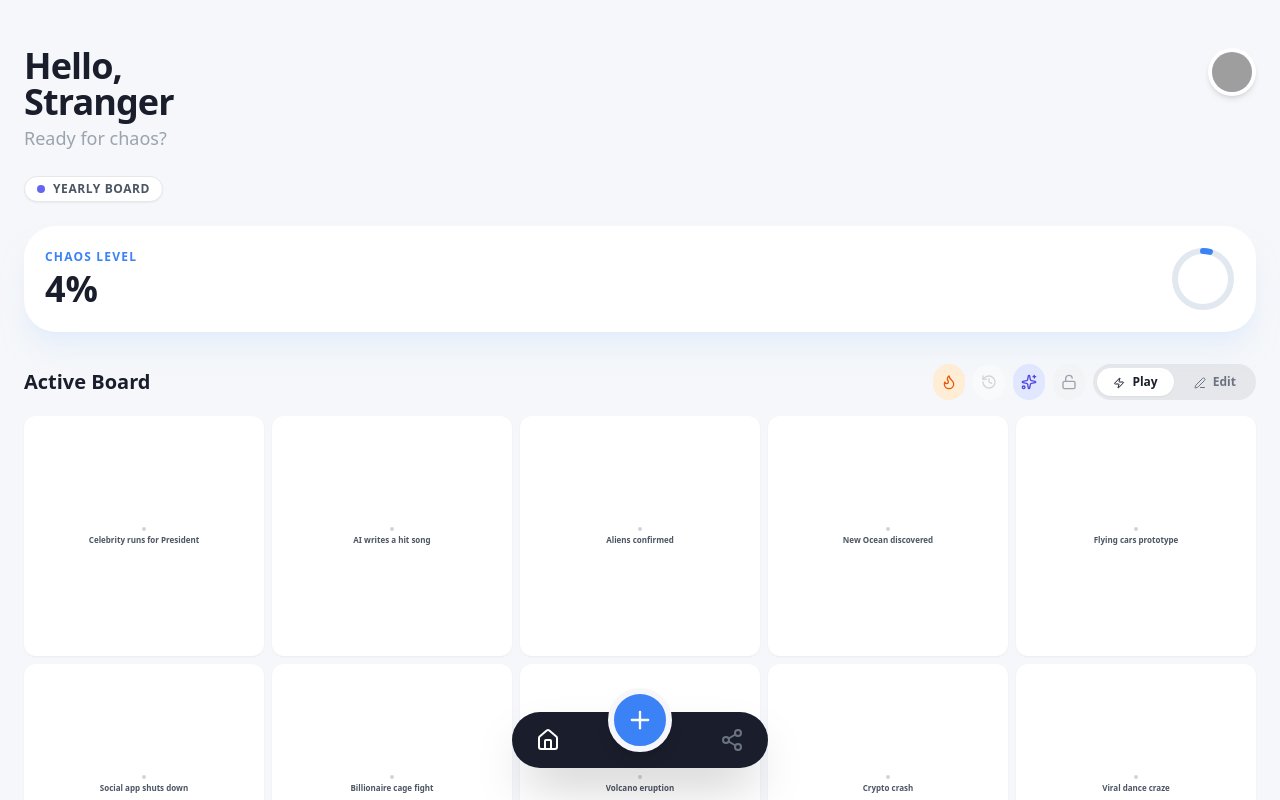
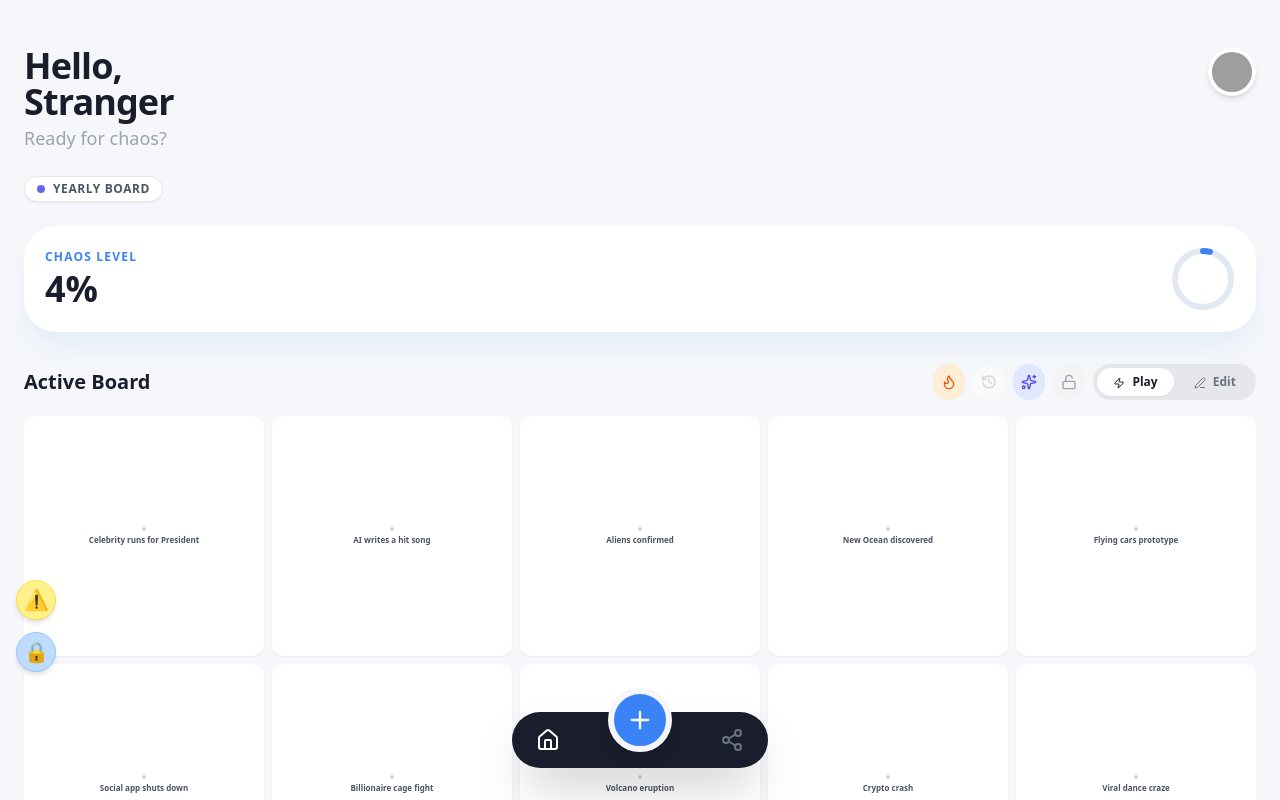
Before and after one commit to L-Aesthetic/Chaos-Card, a React (Vite) app: page / in a window 1280 px wide. Both pictures are taken after a click on the button 72 px from the left and 580 px from the top of the page. Built offline with nearby package versions, Linux system fonts and the light colour scheme; grey boxes are pictures that could not be loaded.

Commit message:
Add floating Beta + Privacy tooltip system

```diff
--- a/src/App.jsx
+++ b/src/App.jsx
@@ -297,6 +297,9 @@ const [userProfile, setUserProfile] = useState(() => {
   // Transients
   const [showConfetti, setShowConfetti] = useState(false);
   const [selectedSquare, setSelectedSquare] = useState(null);
+  // --- Beta + Privacy Tooltip State ---
+  const [showBetaTooltip, setShowBetaTooltip] = useState(false);
+  const [showPrivacyTooltip, setShowPrivacyTooltip] = useState(false);
   const [editingSquare, setEditingSquare] = useState(null);
   const [showShare, setShowShare] = useState(false);
   const [isEditingProfile, setIsEditingProfile] = useState(false);
@@ -893,6 +896,66 @@ const [userProfile, setUserProfile] = useState(() => {
           <button onClick={() => setActiveTab('create')} className="bg-blue-500 p-3 rounded-full -mt-10 border-[6px] border-[#F5F7FA] shadow-lg"><Plus size={28} className="text-white"/></button>
           <button onClick={() => setShowShare(true)} className="text-gray-500 hover:text-white"><Share2 size={24}/></button>
       </div>
+      {/* ⚠️ Early Beta + 🔒 Privacy Policy */}
+<div className="fixed bottom-32 left-4 flex flex-col gap-3 z-[80]">
+
+  {/* ⚠️ BETA WARNING */}
+  <div
+    className="relative group"
+    onMouseEnter={() => setShowBetaTooltip(true)}
+    onMouseLeave={() => setShowBetaTooltip(false)}
+    onClick={() => setShowBetaTooltip(v => !v)}
+  >
+    <button
+      className="w-10 h-10 rounded-full bg-yellow-200 border border-yellow-300 shadow-md flex items-center justify-center text-xl"
+    >
+      ⚠️
+    </button>
+
+    {/* Tooltip */}
+    {showBetaTooltip && (
+      <div className="absolute left-14 top-1/2 -translate-y-1/2 w-64 p-3 bg-white rounded-2xl shadow-xl border text-[11px] text-gray-700 z-[200]">
+        <p className="font-bold mb-1 text-yellow-600">Early Beta Notice</p>
+        <p>
+          This is an early beta build — expect bugs.
+          If something breaks, DM <span className="font-mono font-bold text-blue-600">@Lou_IsChaosC</span> 🙂
+        </p>
+      </div>
+    )}
+  </div>
+
+  {/* 🔒 PRIVACY POLICY */}
+  <div
+    className="relative group"
+    onMouseEnter={() => setShowPrivacyTooltip(true)}
+    onMouseLeave={() => setShowPrivacyTooltip(false)}
+    onClick={() => setShowPrivacyTooltip(v => !v)}
+  >
+    <button
+      className="w-10 h-10 rounded-full bg-blue-200 border border-blue-300 shadow-md flex items-center justify-center text-xl"
+    >
+      🔒
+    </button>
+
+    {/* Tooltip */}
+    {showPrivacyTooltip && (
+      <div className="absolute left-14 top-1/2 -translate-y-1/2 w-72 p-3 bg-white rounded-2xl shadow-xl border text-[11px] text-gray-700 z-[200]">
+        <p className="font-bold mb-1 text-blue-600">Privacy Policy</p>
+        <ul className="space-y-1 list-disc ml-4">
+          <li>All card data is stored locally on your device via localStorage.</li>
+          <li>No account, passwords, or personal tracking exists(for now.)</li>
+          <li>
+            When generating decks or roasts, your text is sent to the Gemini API via a
+            Netlify function - not stored anywhere.
+          </li>
+          <li>Bug reports only include what YOU type manually. But like... just DM me. It's in the ⚠️ </li>
+          <li>Too lazy to add a bug report thingy right now but I will eventually. </li>
+          <li>Look for a 🐞 or something in the future.</li>
+        </ul>
+      </div>
+    )}
+  </div>
+</div>
       {selectedSquare && <EventModal />}
       {editingSquare && <EditModal />}
       {showShare && <SharePreview onClose={() => setShowShare(false)} />}
```
